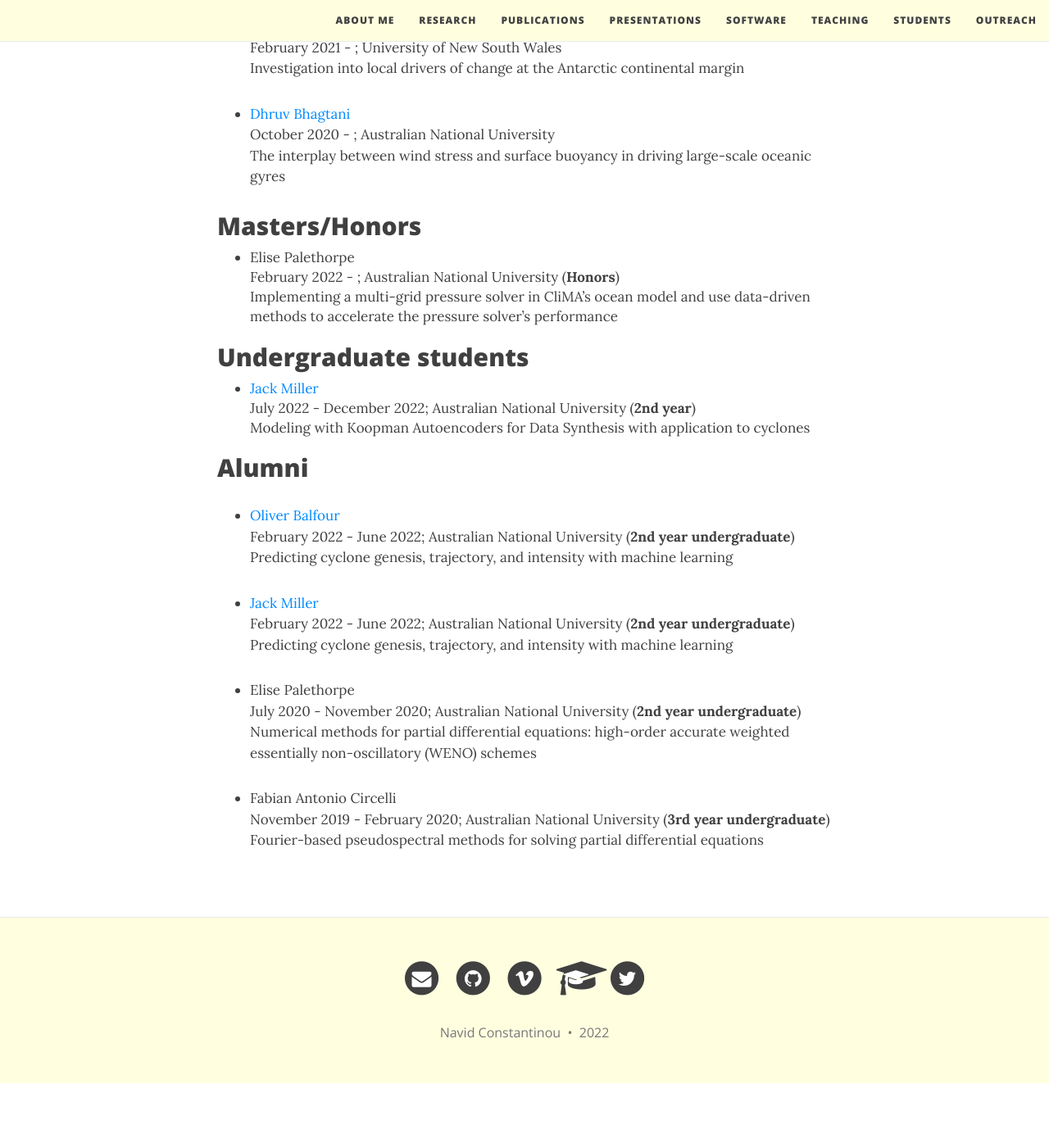
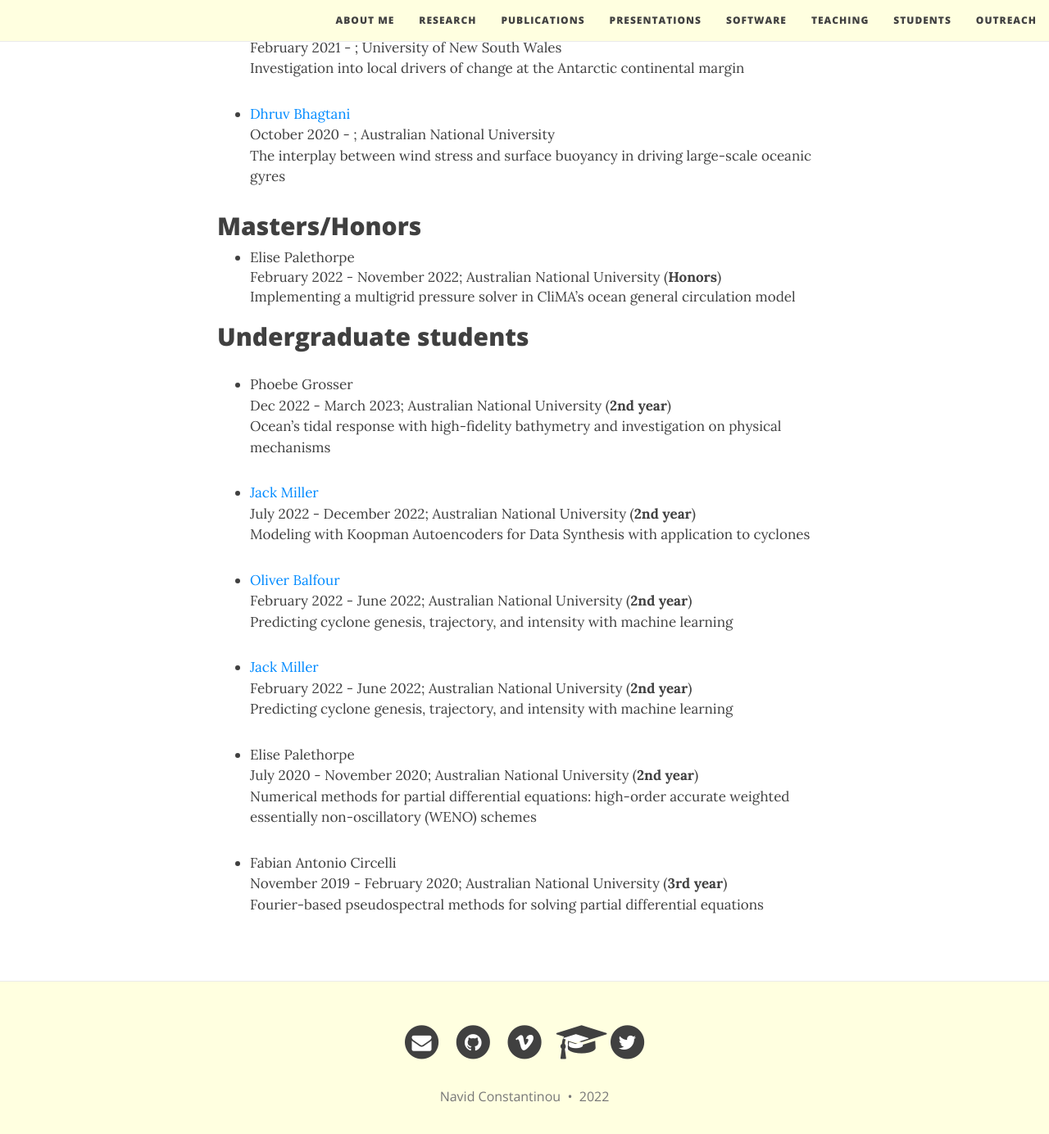
Before and after one commit to navidcy/navidcy.github.io, a Jekyll site: the page built from students.md, in a window 1280 px wide and 1400 px high, scrolled down 289 px. Shown: the top 1384 px of the window at 82% size. Built offline with Jekyll 4.4.1, drawn with Linux system fonts in a browser that asks for light colours; nearby versions of some CDN libraries; before the commit the page ends 1611 px from its top, so only the background shows below that.

Commit message:
update students

```diff
--- a/students.md
+++ b/students.md
@@ -17,31 +17,33 @@ title: Students
 ## Masters/Honors
 
 - Elise Palethorpe <br/>
-  February 2022 - ; Australian National University (**Honors**) <br/>
-  Implementing a multi-grid pressure solver in CliMA’s ocean model and use data-driven methods to accelerate the pressure solver's performance
+  February 2022 - November 2022; Australian National University (**Honors**) <br/>
+  Implementing a multigrid pressure solver in CliMA’s ocean general circulation model
 
 ## Undergraduate students
+
+- Phoebe Grosser<br/>
+  Dec 2022 - March 2023; Australian National University (**2nd year**) <br/>
+  Ocean’s tidal response with high-fidelity bathymetry and investigation on physical mechanisms
 
 - [Jack Miller][jack-github]{:target="_blank"} <br/>
   July 2022 - December 2022; Australian National University (**2nd year**) <br/>
   Modeling with Koopman Autoencoders for Data Synthesis with application to cyclones
 
-## Alumni
-
 - [Oliver Balfour][oliver-github]{:target="_blank"} <br/>
-  February 2022 - June 2022; Australian National University (**2nd year undergraduate**) <br/>
+  February 2022 - June 2022; Australian National University (**2nd year**) <br/>
   Predicting cyclone genesis, trajectory, and intensity with machine learning
 
 - [Jack Miller][jack-github]{:target="_blank"} <br/>
-  February 2022 - June 2022; Australian National University (**2nd year undergraduate**) <br/>
+  February 2022 - June 2022; Australian National University (**2nd year**) <br/>
   Predicting cyclone genesis, trajectory, and intensity with machine learning
 
 - Elise Palethorpe <br/>
-  July 2020 - November 2020; Australian National University (**2nd year undergraduate**) <br/>
+  July 2020 - November 2020; Australian National University (**2nd year**) <br/>
   Numerical methods for partial differential equations: high-order accurate weighted essentially non-oscillatory (WENO) schemes
 
 - Fabian Antonio Circelli <br/>
-  November 2019 - February 2020; Australian National University (**3rd year undergraduate**) <br/>
+  November 2019 - February 2020; Australian National University (**3rd year**) <br/>
   Fourier-based pseudospectral methods for solving partial differential equations
 
 [ellie-website]: https://ongqingyee.github.io
```
